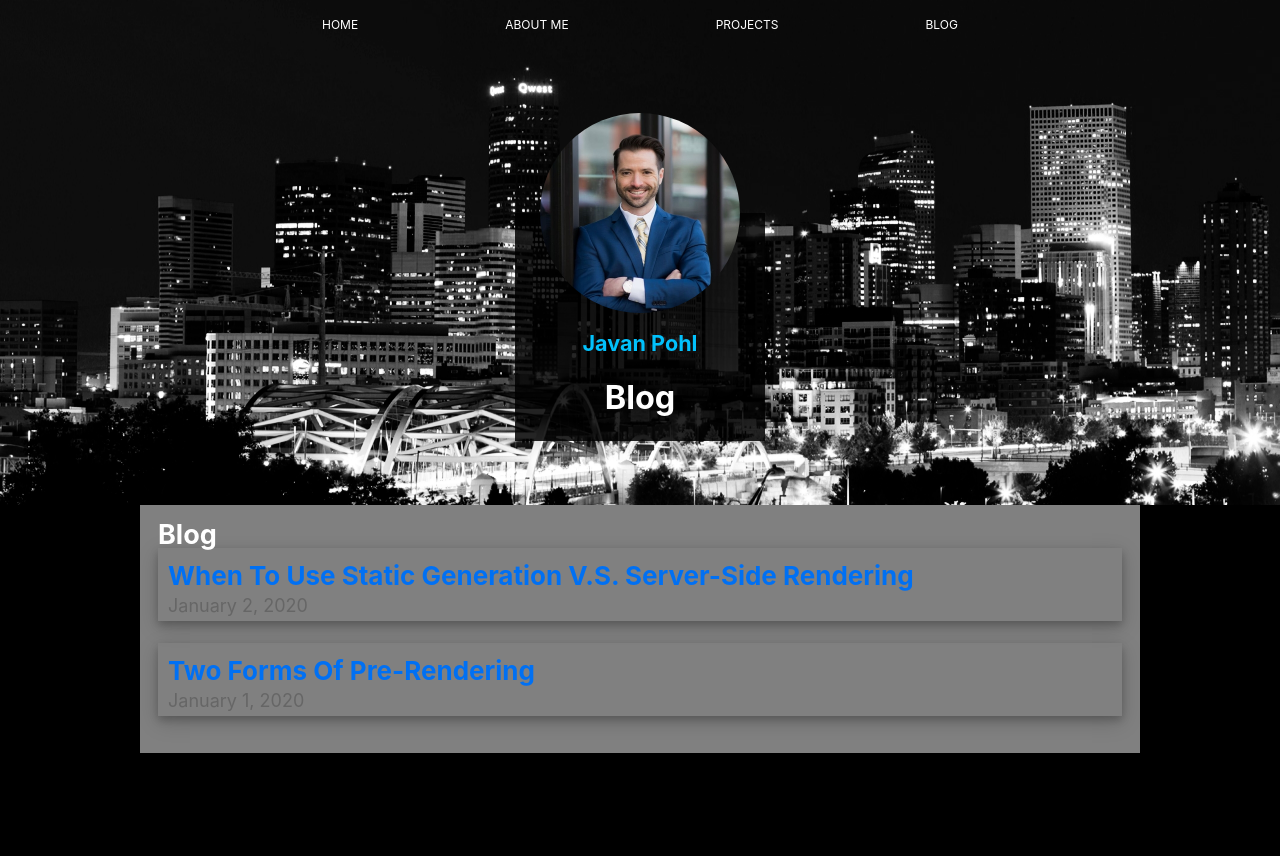
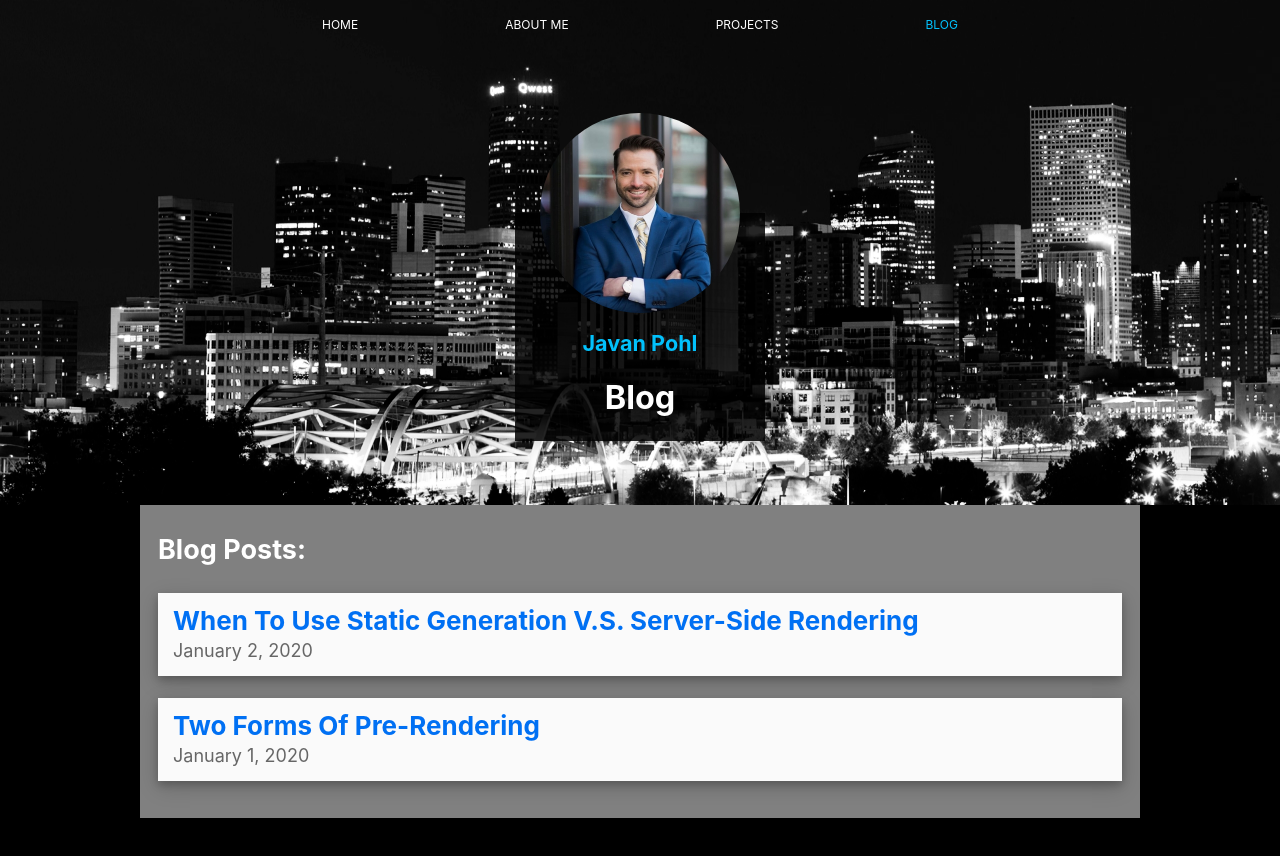
Before and after one commit to javan-pohl/myPortfolio, a Next.js app: page /blog in a window 1280 px wide. Shown: the top 856 px of the page. Built offline with nearby package versions, Linux system fonts and the light colour scheme.

Commit message:
revised navbar path function for the umpteenth time

```diff
--- a/components/navBar.js
+++ b/components/navBar.js
@@ -9,13 +9,21 @@ const myLinks = [
 ]
 
 export default function NavBar({ mainClass, current }) {
+  let newCurrent =
+    '/' +
+    (current.indexOf('/') >= 0
+      ? current.substring(0, current.indexOf('/'))
+      : current.substring(0))
   return (
     <section className={mainClass}>
       <ul>
         {myLinks.map(({ href, text }) => {
+          // console.log('href, newCurrent: ', href, newCurrent)
           return (
             <Link href={href} key={text}>
-              <li className={href == current ? 'navBarActive' : 'pointer'}>{text}</li>
+              <li className={href == newCurrent ? 'navBarActive' : 'pointer'}>
+                {text}
+              </li>
             </Link>
           )
         })}
--- a/pages/blog.js
+++ b/pages/blog.js
@@ -21,7 +21,7 @@ export default function Home({ allPostsData }) {
     <Layout current={thisPath}>
 
       <section className={`${utilStyles.headingMd} ${utilStyles.padding1px}`}>
-        <h2 className={utilStyles.headingLg}>Blog</h2>
+        <h2 className={utilStyles.headingLg} style={{margin: '15px 0 15px 0', paddingBottom: '15px'}}>Blog Posts:</h2>
         <ul className={utilStyles.list}>
           {allPostsData.map(({ id, date, title }) => (
             <Link href={`/blog/posts/${id}`} key={id}>
--- a/pages/blog/posts/[id].js
+++ b/pages/blog/posts/[id].js
@@ -35,11 +35,10 @@ export default function Post({ postData }) {
       </Head>
       <article>
         <Paper className={utilStyles.blogBody} elevation={3}>
-        <h1 className={utilStyles.headingXl}>{postData.title}</h1>
+          <h1 className={utilStyles.heading2Xl}>{postData.title}</h1>
           <div className={utilStyles.blogDate}>
             <Date dateString={postData.date} />
           </div>
-          <br />
           <div dangerouslySetInnerHTML={{ __html: postData.contentHtml }} />
         </Paper>
       </article>
--- a/pages/index.js
+++ b/pages/index.js
@@ -23,13 +23,13 @@ export default function Home() {
         <section className={utilStyles.linkNav}>
           <ul className={utilStyles.linkNavUl}>
             <Link href="about-me">
-              <li className={utilStyles.neonText3}>ABOUT ME</li>
+              <li className={`${utilStyles.neonText3} pointer`}>ABOUT ME</li>
             </Link>
             <Link href="projects">
-              <li className={utilStyles.neonText3}>PROJECTS</li>
+              <li className={`${utilStyles.neonText3} pointer`}>PROJECTS</li>
             </Link>
             <Link href="blog">
-              <li className={utilStyles.neonText3}>BLOG</li>
+              <li className={`${utilStyles.neonText3} pointer`}>BLOG</li>
             </Link>
           </ul>
         </section>
--- a/styles/globals.css
+++ b/styles/globals.css
@@ -35,3 +35,12 @@ img {
 .pointer:hover {
   cursor: pointer;
 }
+.neonText3 > li:hover {
+  cursor: pointer;
+}
+
+@media screen and (max-width: 600px) {
+  .headingXl {
+    font-size: 1rem;
+  }
+}
--- a/styles/utils.module.css
+++ b/styles/utils.module.css
@@ -44,7 +44,7 @@
 
 .blogBody > h1 {
   color: black;
-  font-size: 46px;
+  font-size: 42px;
   font-weight: 1200;
   line-height: 130%;
   margin: 20px auto 10px auto;
@@ -57,6 +57,7 @@
   font-size: 18px;
   text-align: center;
   width: 100%;
+  margin-bottom: 10px;
 }
 
 .blogLink {
@@ -81,10 +82,12 @@
 
 .listItem {
   cursor: pointer;
-  padding: 5px 10px;
+  padding: 5px 10px 15px 15px;
   margin: 0 0 1.25rem;
   box-shadow: 0 4px 8px 0 rgba(0, 0, 0, 0.2), 0 6px 20px 0 rgba(0, 0, 0, 0.19);
+  background-color: rgb(250, 250, 250);
 }
+
 .listItem h2 {
   margin: 10px 10px 5px 0px;
   font-size: 26px;
@@ -199,6 +202,9 @@ ul.linkNavUl {
     0.01em 0em 2em #0071f3, 0.1em 0em 1em #0b1ae5, 0.1em 0em 1em #0b1ae5,
     0.1em 0em 5em #0b1ae5, 0.1em 0em 5em #0b1ae5, 0.1em 0em 10em #0b1ae5;
 }
+.neonText3 > li:hover {
+  cursor: pointer;
+}
 
 .neonText3:hover {
   font-size: 24px;
@@ -208,3 +214,12 @@ ul.linkNavUl {
     0.01em 0em 2em #f25757, 0.1em 0em 1em #e50b0b, 0.1em 0em 1em #e50b0b,
     0.1em 0em 5em #e50b0b, 0.1em 0em 5em #e50b0b, 0.1em 0em 10em #e50b0b;
 }
+
+@media screen and (max-width: 600px) {
+  .headingXl {
+    font-size: 1rem;
+  }
+  .blogBody > h1 {
+    font-size: 30px;
+  }
+}
```
